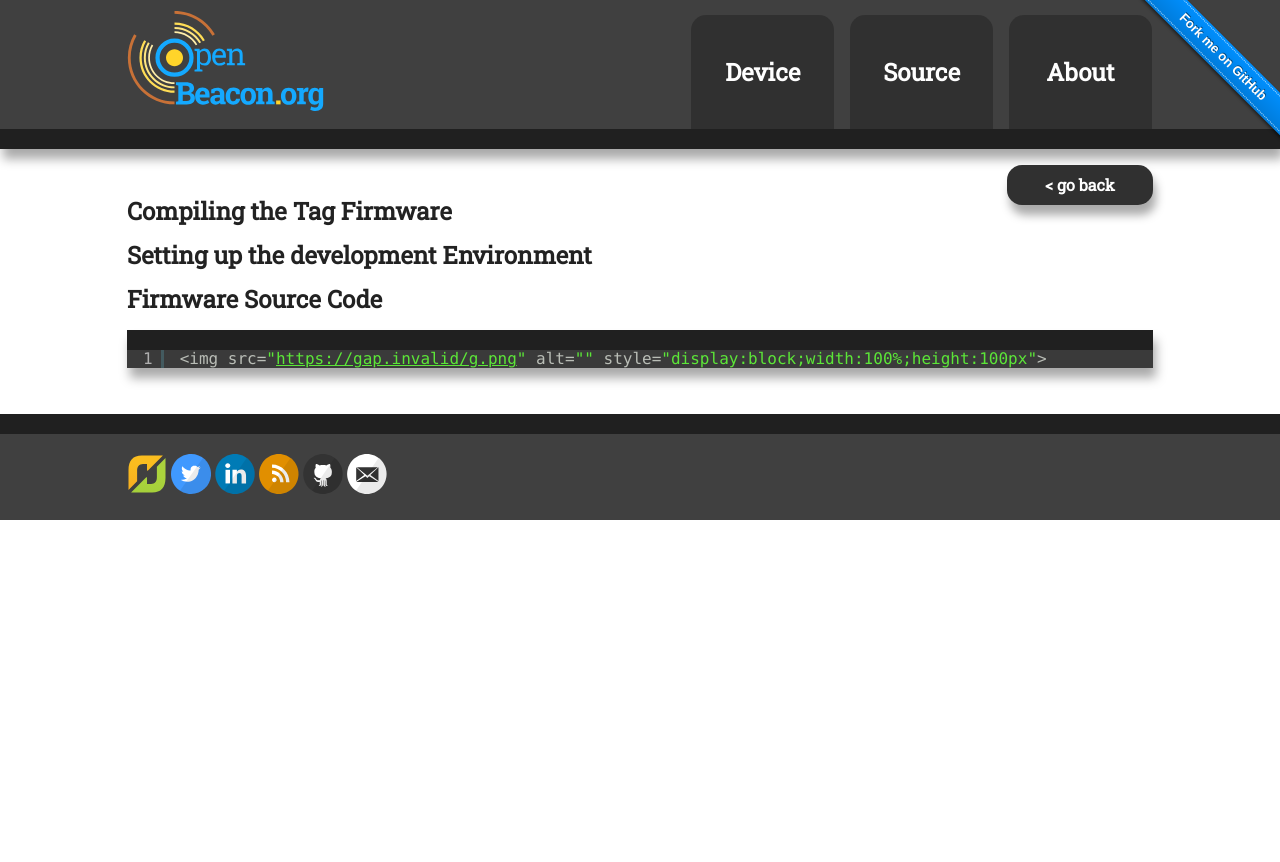
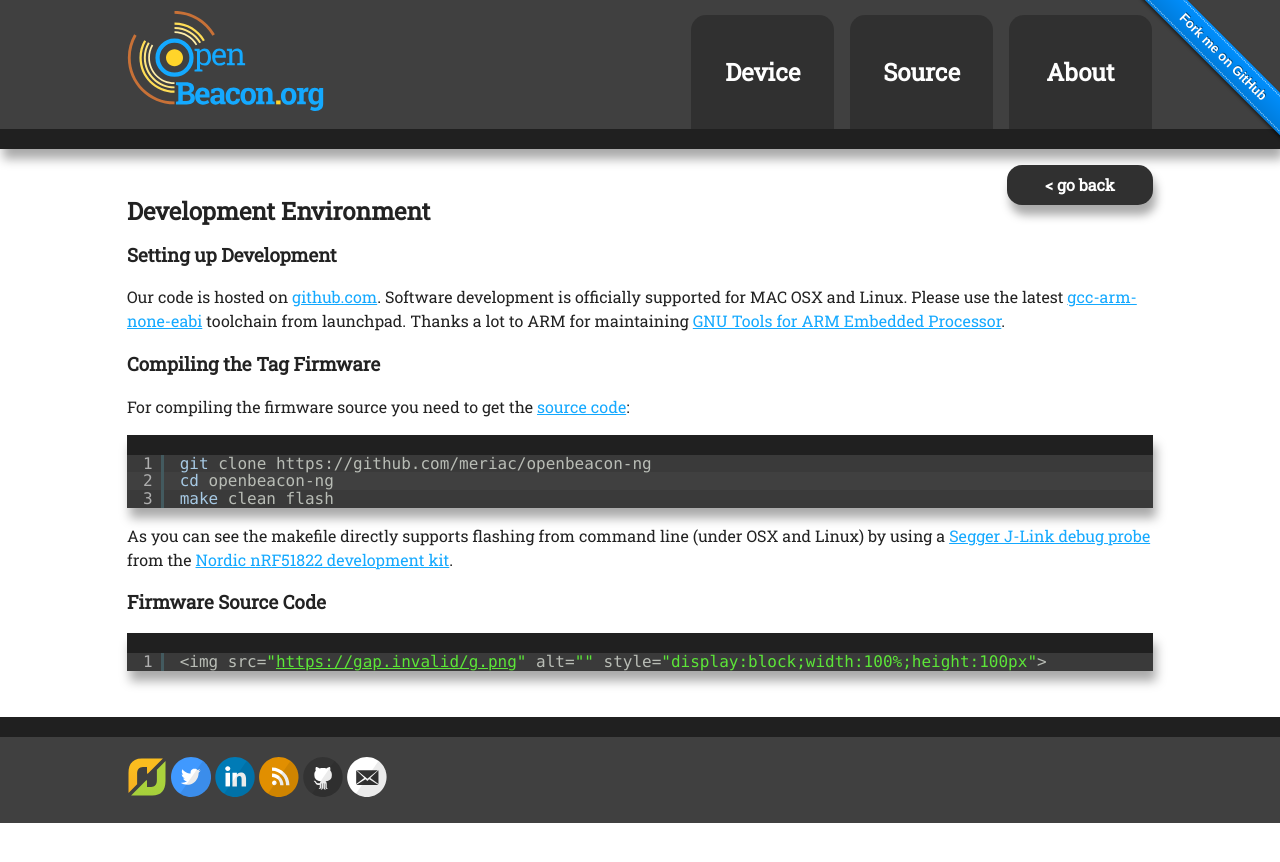
Before and after one commit to meriac/openbeacon-ng, a Jekyll site: the page built from source.md, in a window 1280 px wide. Shown: the top 862 px of the page. Built offline with Jekyll 4.4.1, drawn with Linux system fonts in a browser that asks for light colours.

Commit message:
added development information

```diff
--- a/source.md
+++ b/source.md
@@ -1,13 +1,23 @@
 ---
 layout: page
-title: Compiling the Tag Firmware
+title: Development Environment
 permalink: /source/
 ---
 
-## Setting up the development Environment ##
+### Setting up Development ###
+Our code is hosted on [github.com](https://github.com/meriac/openbeacon-ng). Software development is officially supported for MAC OSX and Linux. Please use the latest [gcc-arm-none-eabi](https://launchpad.net/gcc-arm-embedded) toolchain from launchpad. Thanks a lot to ARM for maintaining [GNU Tools for ARM Embedded Processor](https://launchpad.net/gcc-arm-embedded).
 
+### Compiling the Tag Firmware ###
 
-## Firmware Source Code ##
+For compiling the firmware source you need to get the [source code](https://github.com/meriac/openbeacon-ng):
+<script type="syntaxhighlighter" class="brush: bash">
+git clone https://github.com/meriac/openbeacon-ng
+cd openbeacon-ng
+make clean flash
+</script>
+As you can see the makefile directly supports flashing from command line (under OSX and Linux) by using a [Segger J-Link debug probe](https://www.segger.com/jlink-software.html) from the [Nordic nRF51822 development kit](http://uk.mouser.com/ProductDetail/Nordic-Semiconductor/nRF51822-DK).
+
+### Firmware Source Code ###
 <script type="syntaxhighlighter" class="brush: c"><![CDATA[
 {% include src/tag-physical-web-entry.c %}
 ]]></script>
```
Also changed, not shown: js/libs/syntax/shBrushBash.js.
